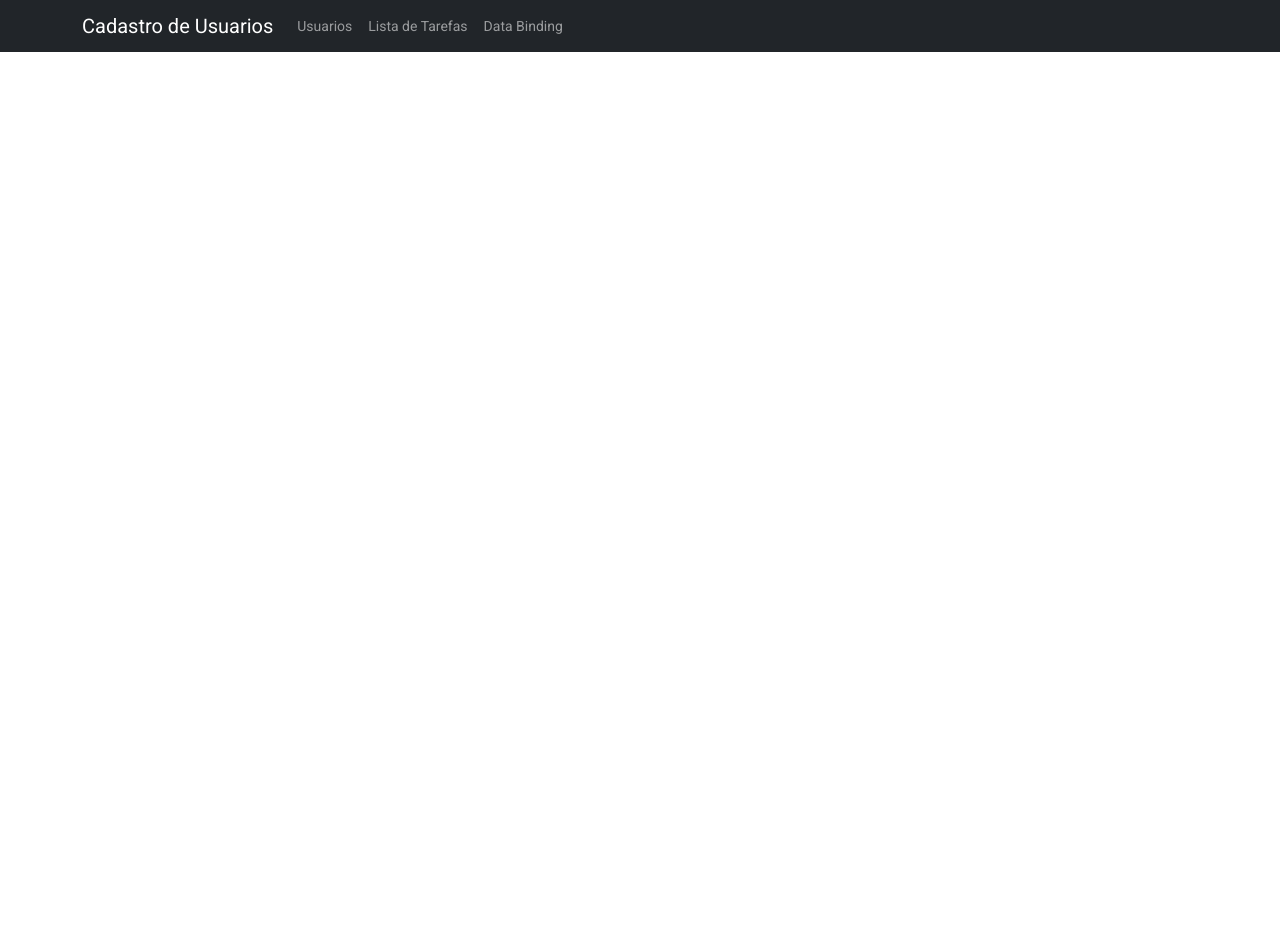
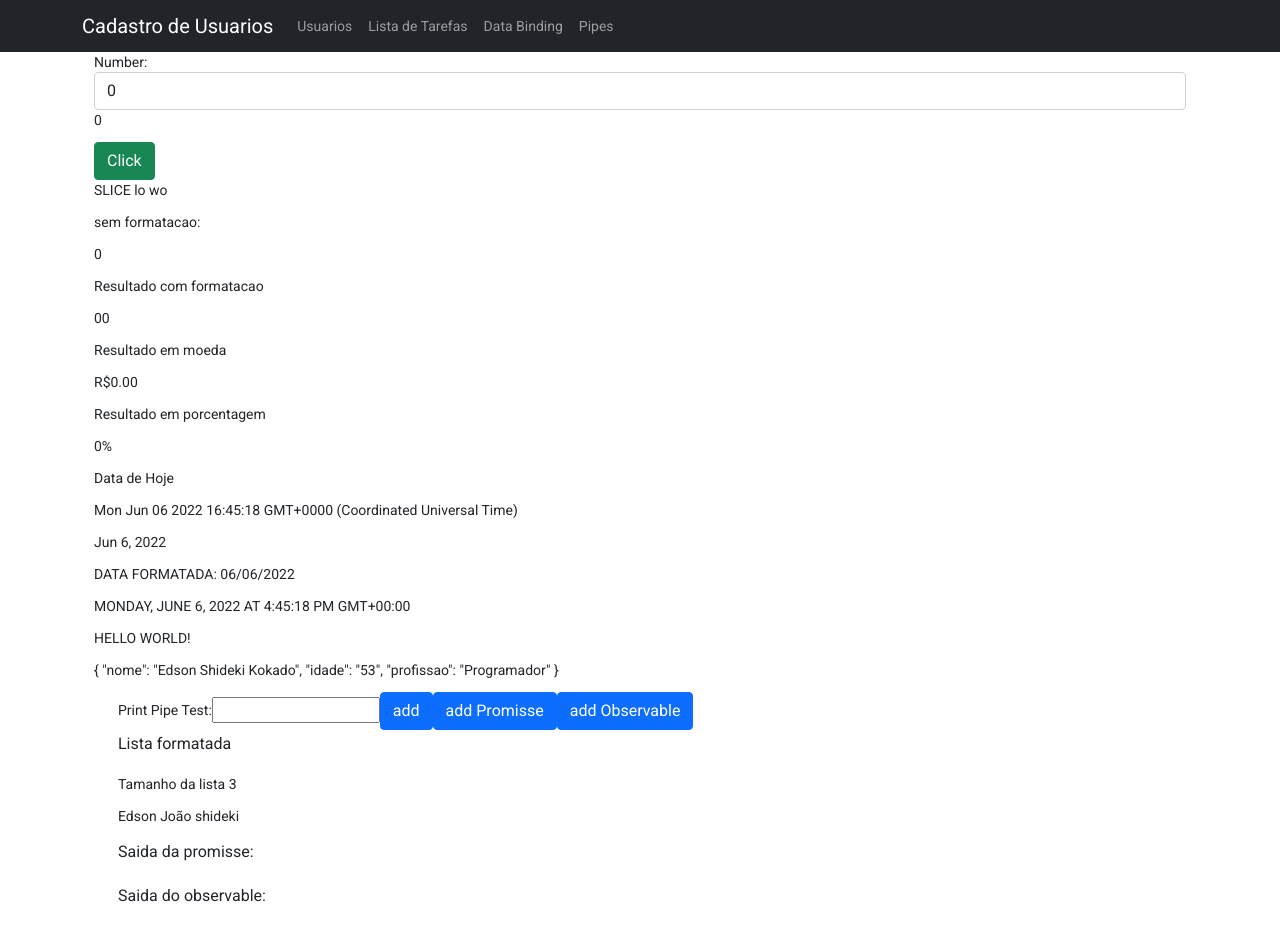
Before and after one commit to eskokado/dio-crud-angular-2022, an Angular app: page /pipes-example in a window 1280 px wide. Before the commit this address led to /. Before the commit the page ends 800 px from the top, so only its background shows below. Built offline with nearby package versions, Linux system fonts and the light colour scheme.

Commit message:
feat: exemplos de pipes pures e impures

```diff
--- a/src/app/app-routing.module.ts
+++ b/src/app/app-routing.module.ts
@@ -1,6 +1,7 @@
 import { NgModule } from '@angular/core';
 import { RouterModule, Routes } from '@angular/router';
 import { DataBindingComponent } from './pages/data-binding/data-binding.component';
+import { PipesExampleComponent } from './pages/pipes-example/pipes-example.component';
 import { TodoListComponent } from './pages/todo/todo-list/todo-list.component';
 import { UserFormComponent } from './pages/users/user-form/user-form.component';
 import { UsersListComponent } from './pages/users/users-list/users-list.component';
@@ -11,6 +12,7 @@ const routes: Routes = [
   { path: 'form/:id', component: UserFormComponent},
   { path: 'todo', component: TodoListComponent},
   { path: 'data-binding', component: DataBindingComponent },
+  { path: 'pipes-example', component: PipesExampleComponent },
 ];
 
 @NgModule({
--- a/src/app/components/header/header.component.html
+++ b/src/app/components/header/header.component.html
@@ -16,6 +16,9 @@
         <li class="nav-item">
           <a routerLink="/data-binding" class="nav-link">Data Binding</a>
         </li>
+        <li class="nav-item">
+          <a routerLink="/pipes-example" class="nav-link">Pipes</a>
+        </li>
       </ul>
     </div>
   </div>
--- /dev/null
+++ b/src/app/pages/pipes-example/pipes-example.component.html
@@ -0,0 +1,53 @@
+<div class="form-group">
+  <label for="number">Number:</label>
+  <input type="text" [(ngModel)]="number" class="form-control" id="number">
+  <p>{{ number }}</p>
+  <button class="btn btn-success" (click)="mudaValor()">Click</button>
+</div>
+
+<div class="">
+    <p>SLICE {{ text | slice:3:8}}</p>
+
+    <p>sem formatacao:</p>
+    <p>{{ number | number}}</p>
+
+    <p>Resultado com formatacao</p>
+    <p>{{ number | number:'2.0-1'}}</p>
+
+    <p>Resultado em moeda</p>
+    <p>{{ number | currency:'BRL'}}</p>
+
+    <p>Resultado em porcentagem</p>
+    <p>{{ number | percent}}</p>
+
+
+    <p>Data de Hoje</p>
+    <p>{{ date }}</p>
+    <p>{{ date | date}}</p>
+    <p>DATA FORMATADA: {{ date | date:"dd/MM/yyyy":"GMT-0300":"en-US" }}</p>
+    <p>{{ date | date:'full' | uppercase}}</p>
+    <p>{{ text | uppercase}}</p>
+
+    <p>{{ pessoa | json}}</p>
+</div>
+<div class="container">
+  <div class="col">
+    <div class="row-6">
+      <div class="form-group">
+        <label for="text">Print Pipe Test:</label>
+        <input type="text" name="text" id="text" #nome>
+        <button class="btn btn-primary" (click)="add(nome.value)">add</button>
+        <button class="btn btn-primary" (click)="addToPromisse(nome.value)">add Promisse</button>
+        <button class="btn btn-primary" (click)="addToObservable(nome.value)">add Observable</button>
+      </div>
+    </div>
+    <div class="row-6">
+      <h3>Lista formatada</h3>
+      <p>Tamanho da lista {{ nomes.length }}</p>
+      <p>{{ nomes | printList}}</p>
+    </div>
+  </div>
+
+  <h3>Saida da promisse: {{ nomesPromisse | async | printList}}</h3>
+  <h3>Saida do observable: {{ nomes$ | async | printList}}</h3>
+</div>
--- /dev/null
+++ b/src/app/pages/pipes-example/pipes-example.component.ts
@@ -0,0 +1,51 @@
+import { UpperCasePipe } from '@angular/common';
+import { Component, OnInit } from '@angular/core';
+import { interval } from 'rxjs';
+import { map } from 'rxjs/operators';
+
+@Component({
+  selector: 'app-pipes-example',
+  templateUrl: './pipes-example.component.html',
+  styleUrls: ['./pipes-example.component.css']
+})
+export class PipesExampleComponent implements OnInit {
+  number = 0;
+  text = 'hello world!';
+  date = new Date;
+  pessoa = {
+    nome: 'Edson Shideki Kokado',
+    idade: '53',
+    profissao: 'Programador'
+  };
+  nomes = ['Edson', 'João', 'shideki'];
+  nomesPromisse: any;
+  nomes$: any;
+
+  constructor(private upperCasePipe: UpperCasePipe) {
+  }
+
+  ngOnInit(): void {
+    // this.text = this.upperCasePipe.transform(this.text)
+  }
+
+  mudaValor() {
+    this.text = 'novo texto';
+  }
+
+  add(text: string) {
+    this.nomes.push(text);
+  }
+
+  addToPromisse(text: string) {
+    this.nomes.push(text);
+    this.nomesPromisse = new Promise((resolve, reject) => {
+      setTimeout(() => resolve(this.nomes), 2000)
+    })
+  }
+
+  addToObservable(text: string) {
+    this.nomes.push(text);
+    this.nomes$ = interval(2000).pipe(map(valor => this.nomes));
+  }
+
+}
--- /dev/null
+++ b/src/app/print-list.pipe.ts
@@ -0,0 +1,17 @@
+import { Pipe, PipeTransform } from '@angular/core';
+
+@Pipe({
+  name: 'printList',
+  pure: false,
+})
+export class PrintListPipe implements PipeTransform {
+  transform(value: String[] | null, ...args: unknown[]): unknown {
+    let returnStr = '';
+    if(value?.length) {
+      value.forEach(val => {
+        returnStr = returnStr + ' ' + val;
+      });
+    }
+    return returnStr;
+  }
+}
```
Also changed, not shown: src/app/app.module.ts (+6 -1 lines), src/app/pages/pipes-example/pipes-example.component.css (added), 2 other files (tests, documents, lock files or other folders).
